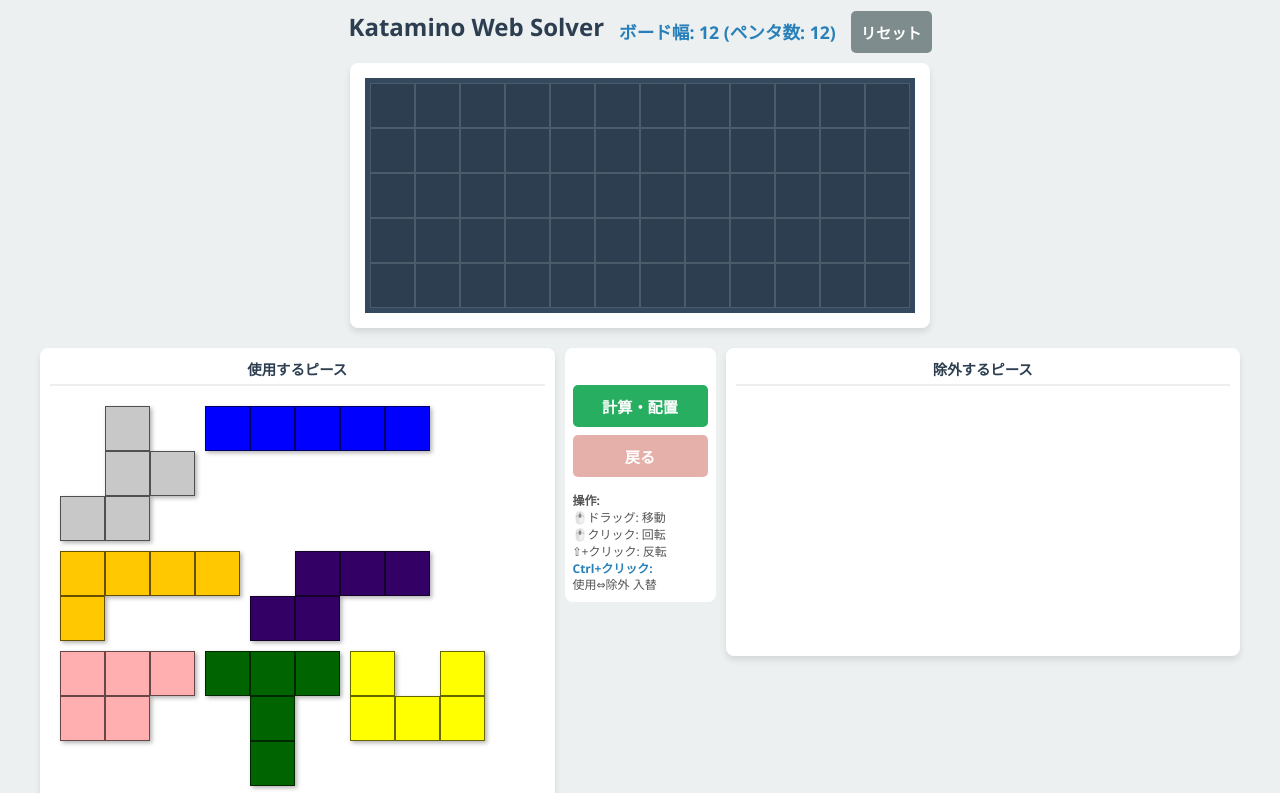
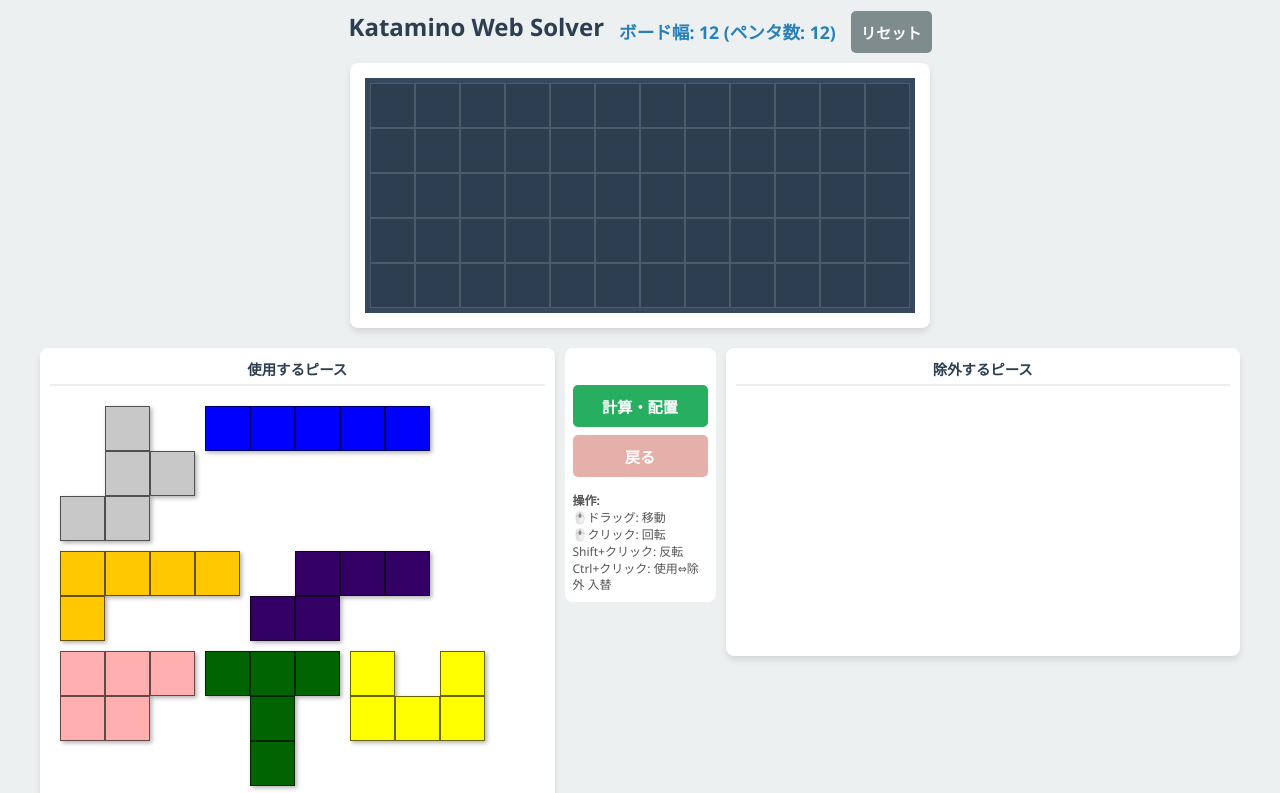
Before and after one commit to maruten0420/katamino, a plain HTML site: page index.html in a window 1280 px wide. Shown: the top 793 px of the page. Drawn offline with Linux system fonts and the light colour scheme.

Commit message:
Fix formatting for control instructions in index.html

```diff
--- a/index.html
+++ b/index.html
@@ -261,9 +261,8 @@
                 <strong>操作:</strong><br>
                 🖱️ドラッグ: 移動<br>
                 🖱️クリック: 回転<br>
-                ⇧+クリック: 反転<br>
-                <span style="color:#2980b9; font-weight:bold;">Ctrl+クリック:</span><br>
-                使用⇔除外 入替
+                Shift+クリック: 反転<br>
+                Ctrl+クリック: 使用⇔除外 入替<br>
             </div>
         </div>
 
```
